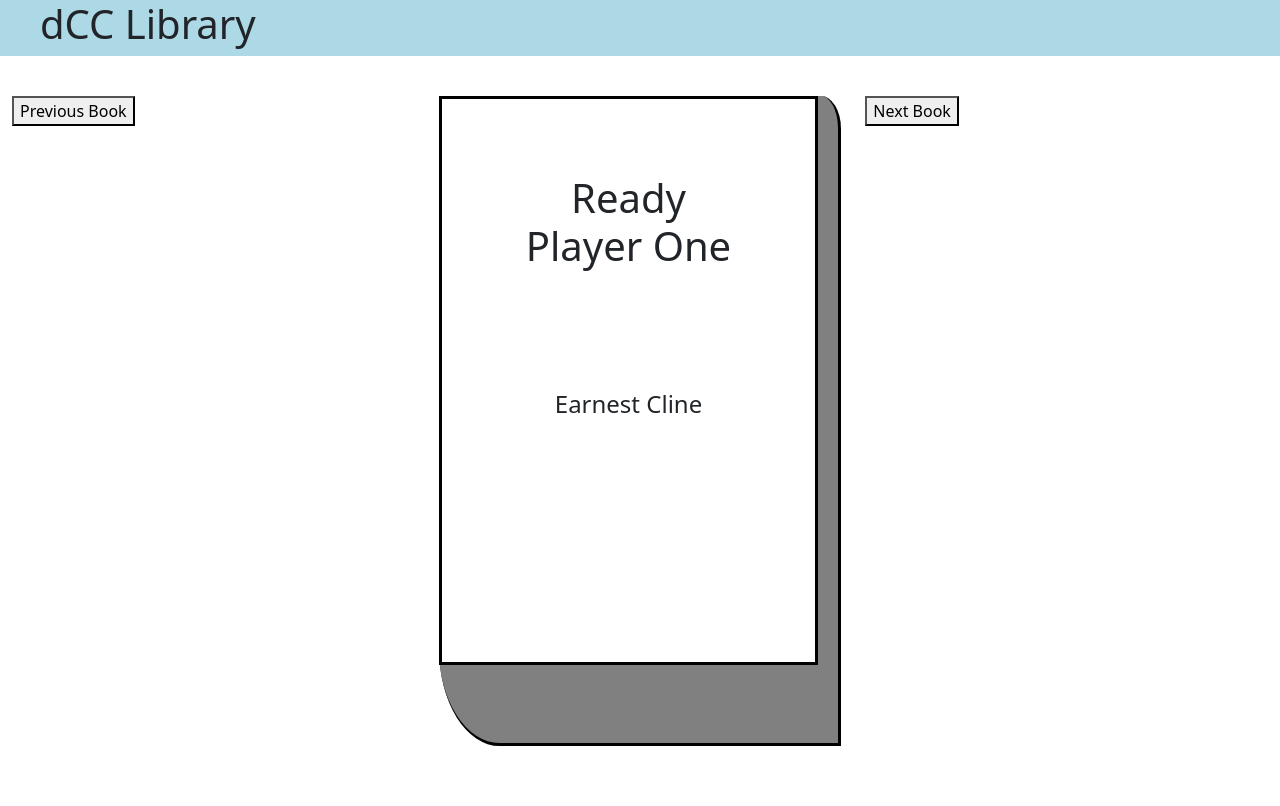
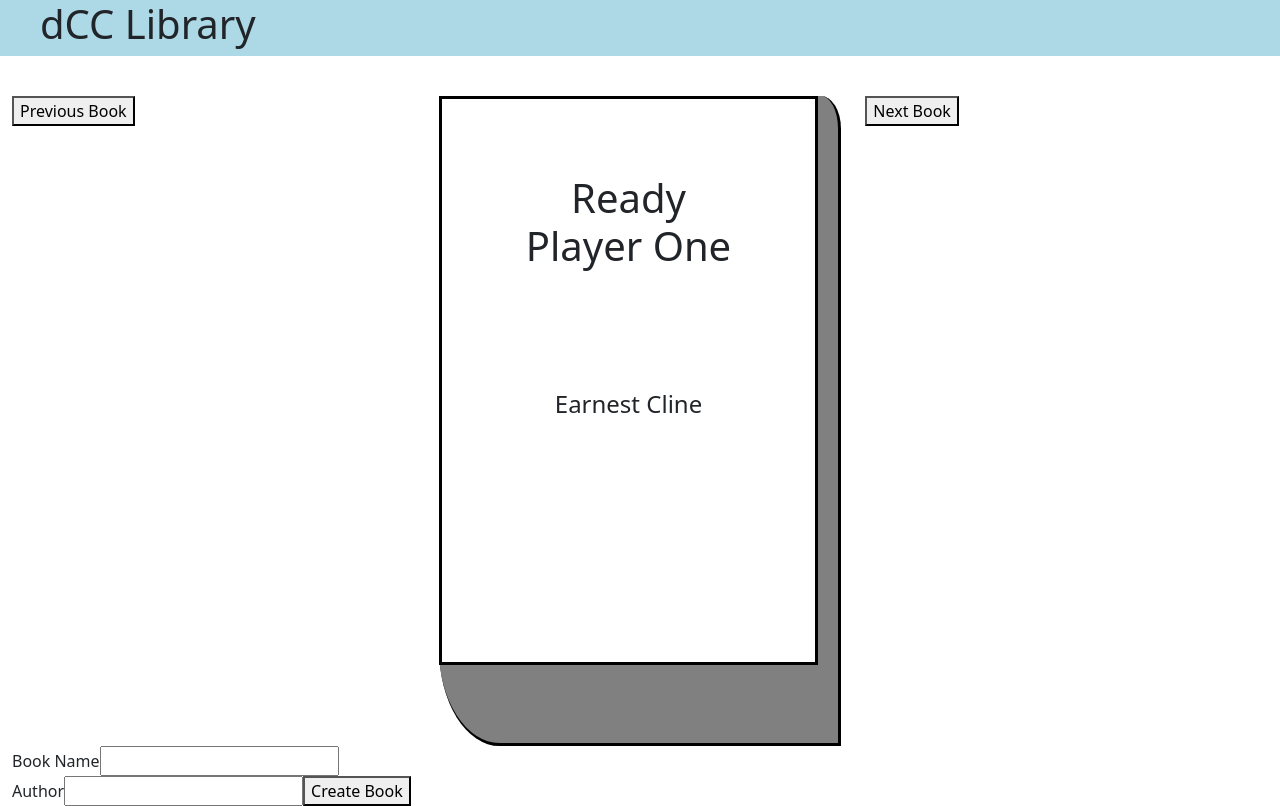
Before and after one commit to cferrara212/DCCLibrary, a React (Create React App) app: page / in a window 1280 px wide. Built offline with nearby package versions, Linux system fonts and the light colour scheme.

Commit message:
created and completed bookCreator

```diff
--- a/src/components/App.jsx
+++ b/src/components/App.jsx
@@ -2,6 +2,7 @@ import React, { Component } from 'react';
 import './App.css';
 import TitleBar from "./TitleBar/TitleBar"
 import BookViewer from './BookViewer/BookViewer.jsx';
+import CreateBook from './CreateBook/CreateBook';
 
 class App extends Component {
     constructor(props){
@@ -39,11 +40,20 @@ class App extends Component {
 
     }
 
+    createNewBook = (newBook) => {
+        console.log('from the create book on app component', newBook);
+        this.books.push(newBook);
+        this.setState({
+            bookNumber: this.books.length -1
+        })
+    }
+
 render (){
     return(
         <div className="container-fluid">
             <TitleBar  />
             <BookViewer book={this.books[this.state.bookNumber]} nextBook={this.goToNextBook} previousBook={this.goToLastBook} />
+            <CreateBook createNewBook={this.createNewBook} />
         </div>
     )
 }
--- /dev/null
+++ b/src/components/CreateBook/CreateBook.jsx
@@ -0,0 +1,40 @@
+import React, { Component } from 'react';
+
+
+class CreateBook extends Component {
+    constructor(props) {
+        super(props);
+        this.state = {
+            title:'',
+            author:'',
+         }
+
+    }
+
+    handleChange = (event) => {
+
+        this.setState({
+            [event.target.name]:event.target.value
+        });
+    }
+
+    handleSubmit = (event) => {
+        event.preventDefault();
+        this.props.createNewBook(this.state)
+    }
+
+    render() {
+        return (
+            <form onSubmit={this.handleSubmit}>
+                <label>Book Name</label>
+                <input name="title" onChange={this.handleChange} value={this.state.title} />
+                <br />
+                <label>Author</label>
+                <input name="author" onChange={this.handleChange} value={this.state.author} />
+                <button type="submit">Create Book</button>
+            </form>
+         );
+    }
+}
+
+export default CreateBook;
```
Also changed, not shown: src/components/CreateBook/CreateBook.css (added), src/components/Footer/Footer.css (added), src/components/Footer/Footer.jsx (added).
